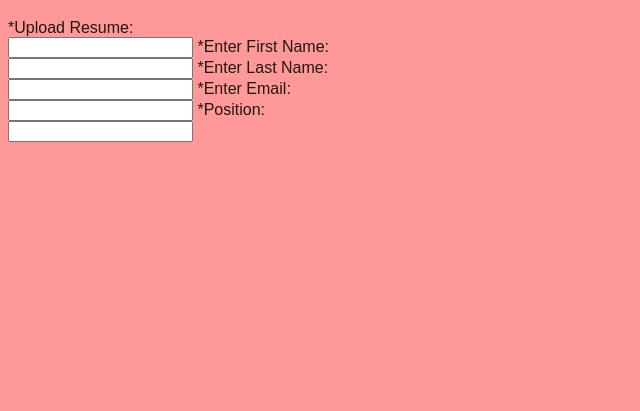
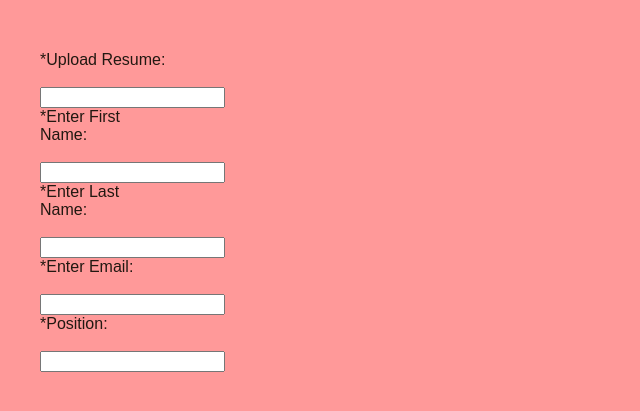
Before and after one commit to Emiller321/internshipITSC, a plain HTML site: page index.html in a window 1280 px wide. Shown: the part 61-472 px from the top of the page, without its empty margins (0-640 px from the left). Drawn offline with Linux system fonts and the light colour scheme.

Commit message:
Here created the CSS for the form and label.

```diff
--- a/ResumeApplication.css
+++ b/ResumeApplication.css
@@ -3,3 +3,12 @@ body{
     color: #221811;
     font-family: Arial, Helvetica, sans-serif;
 }
+
+form{
+    padding: 2em;
+}
+
+label{
+    display: block;
+    width: 8em;
+}
```
